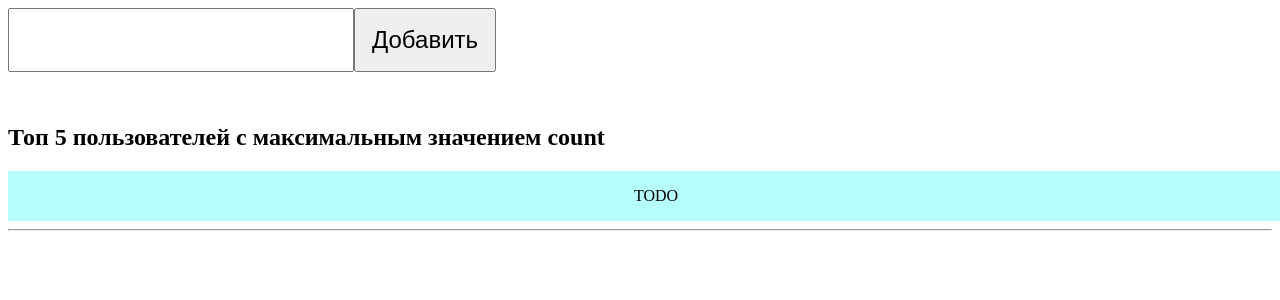
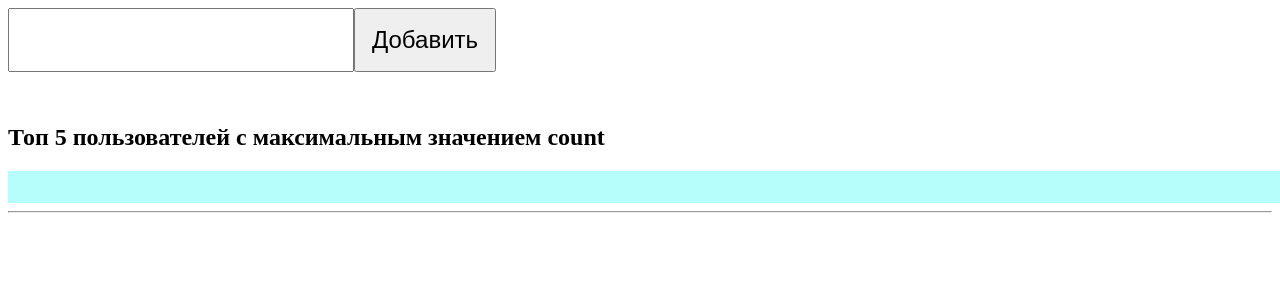
Before and after one commit to soeik/react-interview, a React (Vite) app: page / in a window 1280 px wide. Shown: the top 300 px of the page. Built offline with nearby package versions, Linux system fonts and the light colour scheme.

Commit message:
Add type

```diff
--- a/src/app/components/UsersCountRating.tsx
+++ b/src/app/components/UsersCountRating.tsx
@@ -2,7 +2,7 @@ import { ColoredItem } from "../../styled/ColoredItem";
 
 // TODO: Реализовать отображение пяти пользователей с максимальным счетчиком count в виде строки
 export const UsersCountRating = () => {
-  const rating = "TODO";
+  const rating: string = "";
   return (
     <div>
       <h2>Топ 5 пользователей с максимальным значением count</h2>
```
